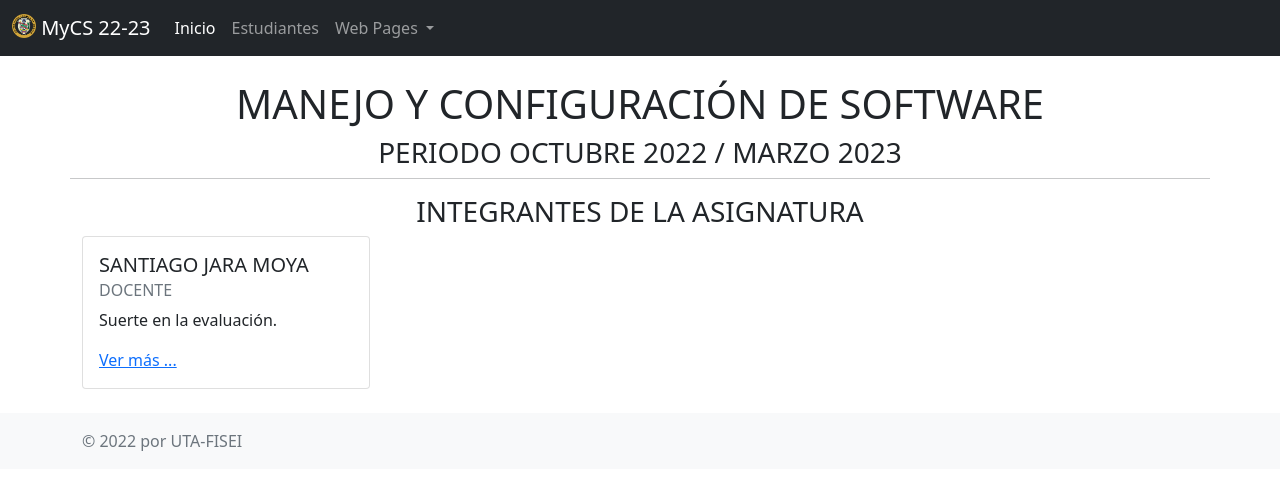
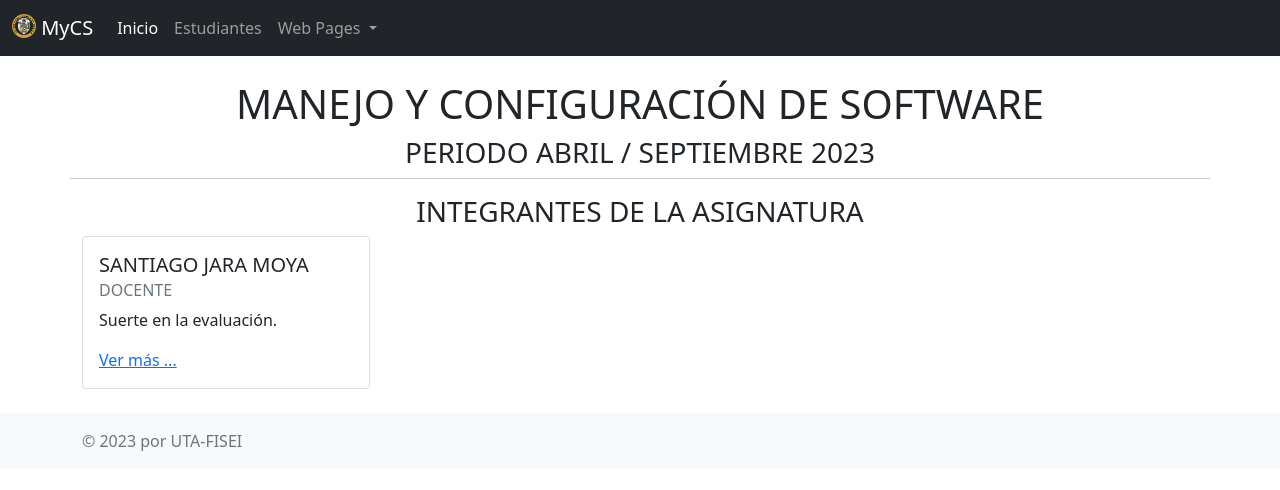
Before and after one commit to santiagojara/Evaluacion2P, a plain HTML site: page estudiantes.html in a window 1280 px wide. Drawn offline with nearby package versions, Linux system fonts and the light colour scheme.

Commit message:
Evaluación 2P 2323

```diff
--- a/estudiantes.html
+++ b/estudiantes.html
@@ -14,7 +14,7 @@
             <div class="container-fluid">
                 <a class="navbar-brand" href="index.html">
                     <img src="img/logo.png" alt="" height="24" class="d-inline-block align-text-top">
-                    MyCS 22-23
+                    MyCS
                 </a>
                 <button class="navbar-toggler" type="button" data-bs-toggle="collapse" data-bs-target="#navbarNav" aria-controls="navbarNav" aria-expanded="false" aria-label="Toggle navigation">
                     <span class="navbar-toggler-icon"></span>
@@ -44,7 +44,7 @@
     <main class="container">
         <section class="row">
           <h1 class="text-center">MANEJO Y CONFIGURACIÓN DE SOFTWARE</h1>
-          <h3 class="text-center">PERIODO OCTUBRE 2022 / MARZO 2023</h3>
+          <h3 class="text-center">PERIODO ABRIL / SEPTIEMBRE 2023</h3>
           <hr>
           <h3 class="text-center">INTEGRANTES DE LA ASIGNATURA</h3>
             <section class="col-8">
@@ -62,7 +62,7 @@
     <br>
     <footer class="footer mt-auto py-3 bg-light">
         <div class="container">
-          <span class="text-muted">&copy; 2022 por UTA-FISEI</span>
+          <span class="text-muted">&copy; 2023 por UTA-FISEI</span>
         </div>
     </footer>
 </body>
```
Also changed, not shown: index.html (+3 -3 lines), santiagojara.html (+3 -3 lines), 1 other file.
